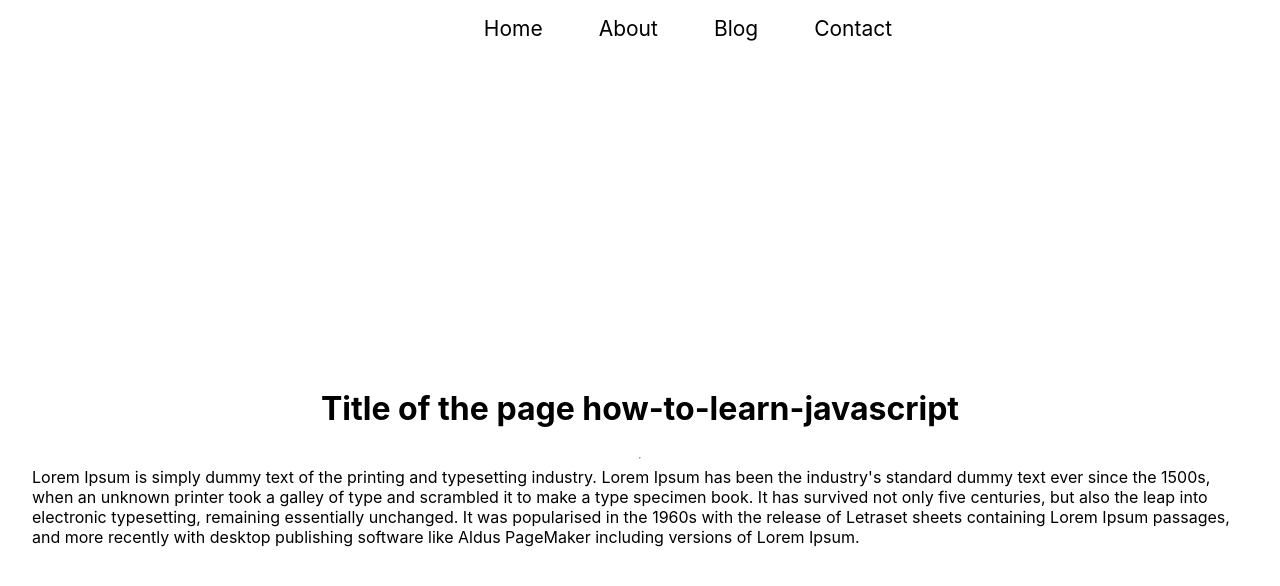
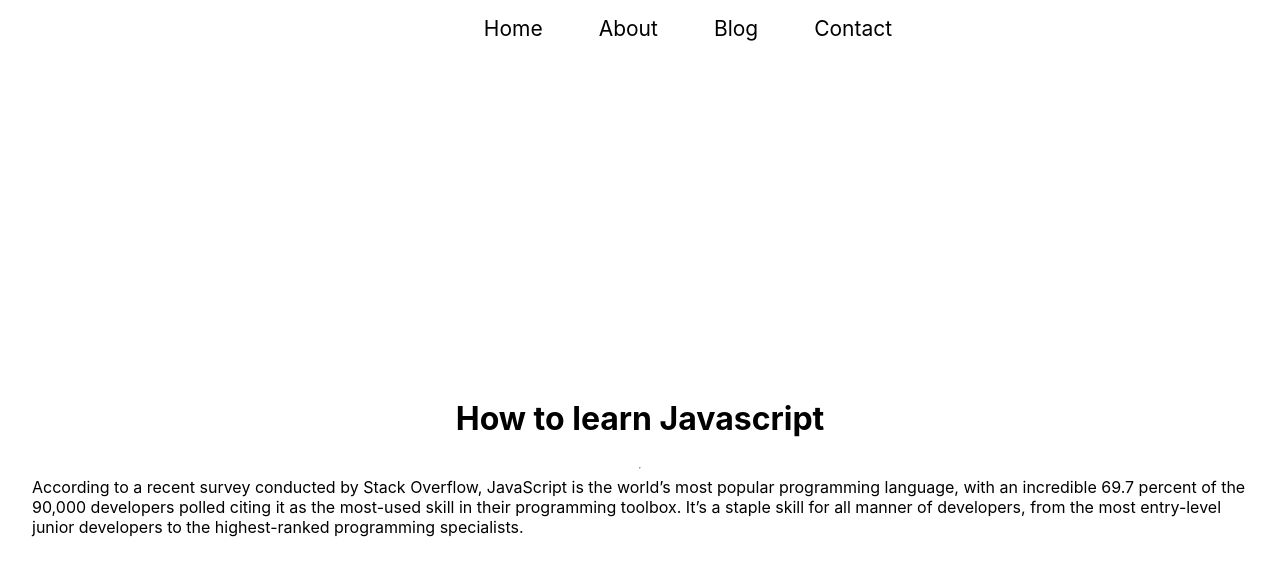
Before and after one commit to shashik962/hunting-blog, a Next.js app: page /blogpost/how-to-learn-javascript in a window 1280 px wide. Shown: the top 586 px of the page. Built offline with nearby package versions, Linux system fonts and the light colour scheme.

Commit message:
Fetching BlogPost using /getblog Endpoint | NextJs Tutorial for Beginners #20

```diff
--- a/blogdata/how-to-learn-javascript.json
+++ b/blogdata/how-to-learn-javascript.json
@@ -2,5 +2,5 @@
     "title": "How to learn Javascript",
     "content": "According to a recent survey conducted by Stack Overflow, JavaScript is the world’s most popular programming language, with an incredible 69.7 percent of the 90,000 developers polled citing it as the most-used skill in their programming toolbox. It’s a staple skill for all manner of developers, from the most entry-level junior developers to the highest-ranked programming specialists. ",
     "author": "Brendan Eich",
-    "slug": "how-to-learn-js"
+    "slug": "how-to-learn-javascript"
 }
--- a/blogdata/how-to-learn-monodb.json
+++ b/blogdata/how-to-learn-monodb.json
@@ -2,5 +2,5 @@
     "title": "How to learn monodb",
     "content": "According to a recent survey conducted by Stack Overflow, JavaScript is the world’s most popular programming language, with an incredible 69.7 percent of the 90,000 developers polled citing it as the most-used skill in their programming toolbox. It’s a staple skill for all manner of developers, from the most entry-level junior developers to the highest-ranked programming specialists. ",
     "author": "Brendan Eich",
-    "slug": "how-to-learn-mongodb"
+    "slug": "how-to-learn-monodb"
 }
--- a/pages/blog.js
+++ b/pages/blog.js
@@ -8,7 +8,7 @@ function Blog() {
   const [blogs, setBlogs] = useState([]);
   useEffect(() => {
       console.log('useEffect is running!');
-      fetch('http://localhost:3001/api/blogs').then((a) => {
+      fetch('http://localhost:3000/api/blogs').then((a) => {
         return a.json();
       }).then((parsed) => {
           console.log(parsed);
--- a/pages/blogpost/[slug].js
+++ b/pages/blogpost/[slug].js
@@ -1,21 +1,32 @@
 
-import React from 'react'
+import React, { useEffect, useState } from 'react'
 import { useRouter } from 'next/router'
 import styles from "../../styles/BlogPost.module.css"
 
 // Step 1: Find the file corresponding to the slug;
 // Step 2: Populate them inside the page
 function Slug() {
+    const [blog, setBlog] = useState();
     const router = useRouter();
     console.log(router.query);
-    const {slug} = router.query;
+    useEffect(() => {
+      if (!router.isReady) return ;
+      const {slug} = router.query;
+      fetch(`http://localhost:3000/api/getblog?slug=${slug}`).then((a) => {
+        return a.json();
+      }).then((parsed) => {
+          console.log(parsed);
+          setBlog(parsed);
+      });
+    }, [router.isReady])
+
   return (
     <div className={styles.container}>
       <main className={styles.main} >
-        <h1>Title of the page {slug}</h1>
+        <h1>{blog && blog.title}</h1>
         <hr />
         <div>
-            Lorem Ipsum is simply dummy text of the printing and typesetting industry. Lorem Ipsum has been the industry's standard dummy text ever since the 1500s, when an unknown printer took a galley of type and scrambled it to make a type specimen book. It has survived not only five centuries, but also the leap into electronic typesetting, remaining essentially unchanged. It was popularised in the 1960s with the release of Letraset sheets containing Lorem Ipsum passages, and more recently with desktop publishing software like Aldus PageMaker including versions of Lorem Ipsum.
+            {blog && blog.content}
         </div>
       </main>
     </div>
```
